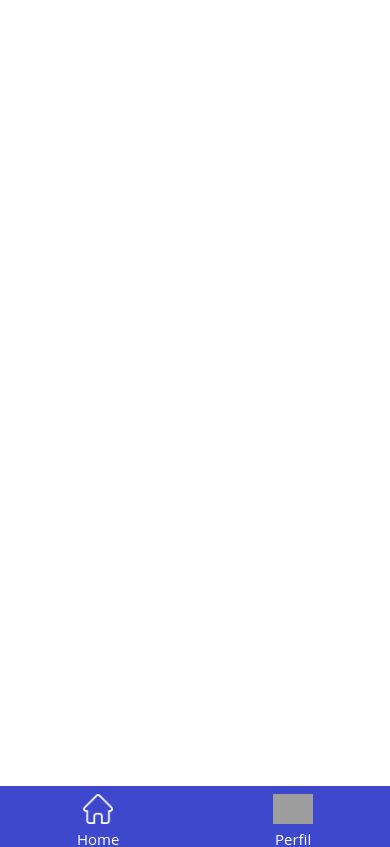
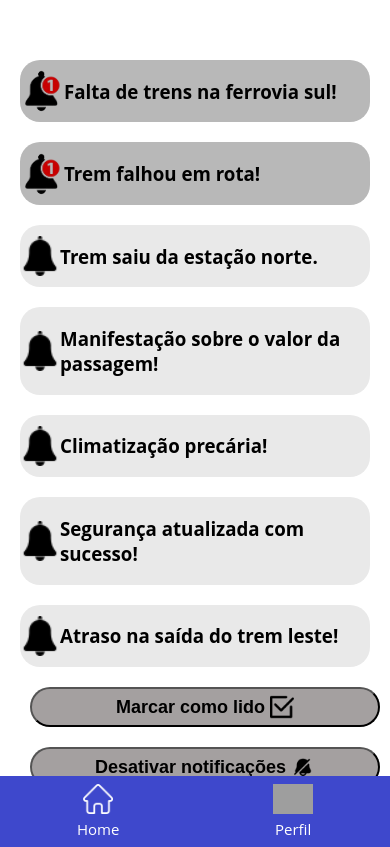
Before and after one commit to vitorbinhotti/Mockup, a PHP site: page /alertas.html in a window 390 px wide. Shown: the part 70-917 px from the top of the page. Run offline with PHP 8.4, Linux system fonts and the light colour scheme; grey boxes are pictures that could not be loaded.

Commit message:
update - quase finalizado

```diff
--- a/alertas.html
+++ b/alertas.html
@@ -51,6 +51,52 @@
 
     </nav>
 
+    <div class="notificacoes">
+
+        <div class="com-noti">
+            <img class="img-alertas-noti" src="images/alerta icon.png">
+            <h3>Falta de trens na ferrovia sul! </h3>
+        </div>
+
+        <div class="com-noti">
+            <img class="img-alertas-noti" src="images/alerta icon.png">
+            <h3>Trem falhou em rota! </h3>
+        </div>
+
+        <div class="sem-noti">
+            <img class="img-alertas" src="images/sino-sem-not.png">
+            <h3>Trem saiu da estação norte. </h3>
+        </div>
+
+        <div class="sem-noti">
+            <img class="img-alertas" src="images/sino-sem-not.png">
+            <h3>Manifestação sobre o valor da passagem!</h3>
+        </div>
+
+        <div class="sem-noti">
+            <img class="img-alertas" src="images/sino-sem-not.png">
+            <h3>Climatização precária!</h3>
+        </div>
+
+        <div class="sem-noti">
+            <img class="img-alertas" src="images/sino-sem-not.png">
+            <h3>Segurança atualizada com sucesso!</h3>
+        </div>
+
+        <div class="sem-noti">
+            <img class="img-alertas" src="images/sino-sem-not.png">
+            <h3>Atraso na saída do trem leste!</h3>
+        </div>
+
+    </div>
+
+    <div>
+
+        <button class="btn-alertas" type="button">Marcar como lido <img src="images/noti-lido.png"></button>
+        <button class="btn-alertas" type="button">Desativar notificações <img src="images/desativar-noti.png"></button>
+
+    </div>
+
 
     <footer class="menu-rodape">
         <div class="item-menu casa-icon">
--- a/entrar.css
+++ b/entrar.css
@@ -67,7 +67,7 @@
     .menu-rodape {
         position: fixed;
         bottom: 0;
-        height: 45px;
+        height: 55px;
         width: 100%;
         background-color: #3e48cc;
         display: flex;
@@ -245,6 +245,14 @@
         width: 42px;
     }
 
+    html,
+    body {
+        margin: 0;
+        padding: 0;
+        overflow: hidden;
+        height: 100%;
+    }
+
     .ferrovia {
         display: flex;
         justify-content: center;
@@ -253,9 +261,29 @@
     }
 
     .container-azul {
-        width: 423px;
-        height: 500px;
+        width: 426px;
+        height: 300px;
         background-color: #3e48cc;
+        overflow-y: auto;
+        overflow-x: hidden;
+    }
+
+    .container-azul>div {
+        vertical-align: top;
+        margin-right: 15px;
+    }
+
+    .container-azul::-webkit-scrollbar {
+        width: 6px;
+    }
+
+    .container-azul::-webkit-scrollbar-thumb {
+        background-color: rgba(255, 255, 255, 0.5);
+        border-radius: 10px;
+    }
+
+    .container-azul::-webkit-scrollbar-track {
+        background: transparent;
     }
 
     .container-azul p {
@@ -273,9 +301,114 @@
         padding: 0;
     }
 
-    .container-azul p  {
+    .container-azul p {
         display: flex;
         align-items: center;
         gap: 5px;
     }
+
+    .exclamação img {
+        display: flex;
+        align-items: center;
+        height: 45px;
+        margin-left: 10px;
+        padding: 0;
+    }
+
+    .btn-sair {
+        display: flex;
+        justify-content: center;
+        align-items: center;
+        padding: 15px 0;
+        margin: 20px auto;
+        width: 90%;
+        max-width: 200px;
+    }
+
+    .btn-sair a {
+        display: flex;
+        align-items: center;
+        justify-content: center;
+        gap: 10px;
+        background-color: #3e48cc;
+        color: white;
+        padding: 12px 25px;
+        border-radius: 25px;
+        font-weight: bold;
+        text-decoration: none;
+        transition: all 0.3s ease;
+        width: 100%;
+        box-shadow: 0 2px 5px rgba(0, 0, 0, 0.2);
+    }
+
+    .btn-sair a:hover {
+        background-color: #2d36b0;
+        transform: translateY(-2px);
+        box-shadow: 0 4px 8px rgba(0, 0, 0, 0.2);
+    }
+
+    .btn-sair img {
+        width: 20px;
+        height: 20px;
+        filter: brightness(0) invert(1);
+    }
+
+    .notificacoes {
+        align-content: space-around;
+        align-items: center;
+        margin-left: 20px;
+        margin-right: 20px;
+        margin-top: 40px;
+    }
+
+    .com-noti {
+        display: flex;
+        background-color: #b8b8b8;
+        border-radius: 8px;
+        margin-top: 20px;
+        align-items: center;
+        border-radius: 20px;
+    }
+
+    .sem-noti {
+        display: flex;
+        background-color: #e9e9e9;
+        border-radius: 20px;
+        margin-top: 20px;
+        align-items: center;
+    }
+
+    .img-alertas-noti {
+        max-width: 50px;
+        max-height: 50px;
+        height: auto;
+        width: auto;
+    }
+
+    .img-alertas {
+        width: 40px;
+        height: 40px;
+    }
+
+    .btn-alertas {
+        display: flex;
+        margin-left: 30px;
+        justify-content: center;
+        height: 40px;
+        width: 350px;
+        align-items: center;
+        gap: 5px;
+        font-size: 18px;
+        font-weight: bold;
+        background-color: #a4a0a0;
+        display: flex;
+        border-radius: 20px;
+        margin-top: 20px;
+    }
+
+    .btn-alertas img {
+        height: 24px;
+        width: 24px;
+    }
+
 }
--- a/script.js
+++ b/script.js
@@ -7,17 +7,13 @@ function fecharMenu() {
 }
 
 function mostrarAba(abaId) {
-    // Oculta todas as abas
     const abas = document.querySelectorAll('.conteudo-aba');
     abas.forEach(div => div.style.display = 'none');
 
-    // Remove a classe 'ativa' de todos os botões
     const botoes = document.querySelectorAll('.aba');
     botoes.forEach(botao => botao.classList.remove('ativa'));
 
-    // Mostra a aba clicada
     document.getElementById(abaId).style.display = 'block';
 
-    // Adiciona a classe 'ativa' ao botão clicado
     event.target.classList.add('ativa');
   }
```
Also changed, not shown: gestao.html (+17 -2 lines), informacoes.html (+7 -0 lines), images/desativar-noti.png (added), images/exclamation-amarelo.png (added), images/exclamation-laranja.png (added), images/exclamation-vermelho.png (added), images/exit.png (added), images/noti-lido.png (added), images/sino-sem-not.png (added).
